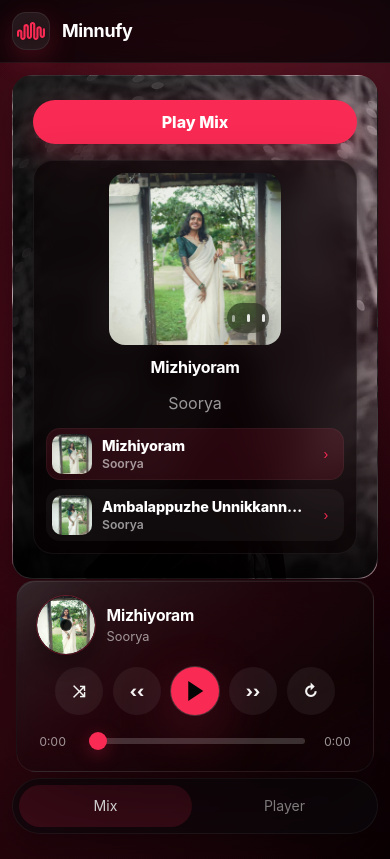
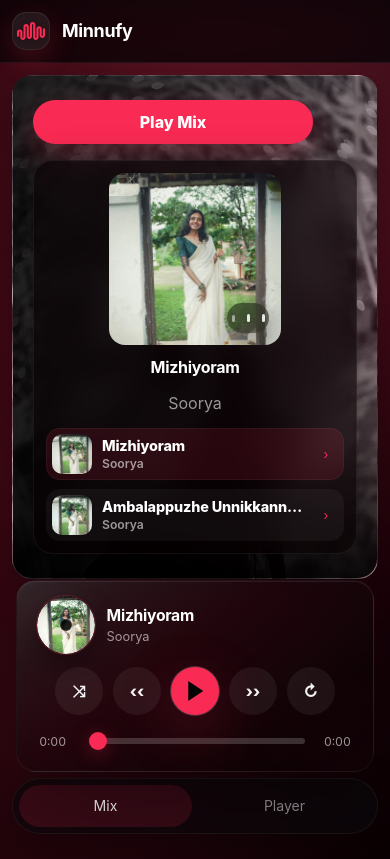
Before and after one commit to ahkaaash/minnu.fy, a plain HTML site: page index.html in a window 390 px wide. Drawn offline with Linux system fonts and the light colour scheme.

Commit message:
Improve player UI

```diff
--- a/index.html
+++ b/index.html
@@ -206,8 +206,9 @@
     }
 
     .cta-row button {
-      flex: 1 1 min(160px, 100%);
+      flex: 0 1 auto;
       min-width: 140px;
+      max-width: 280px;
       display: grid;
       place-items: center;
     }
@@ -901,6 +902,11 @@
 
       .mobile-topbar .brand h1 {
         font-size: 1.12rem;
+      }
+
+      .cta-row button {
+        flex: 1 1 100%;
+        min-width: 0;
       }
 
       .hero {
```
